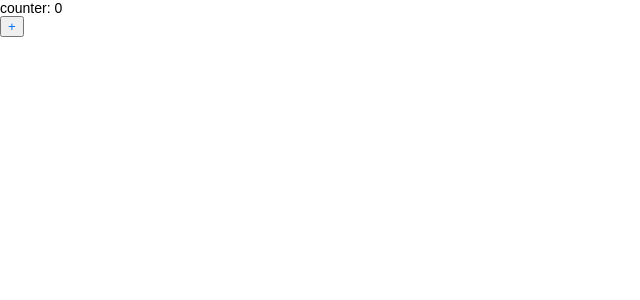
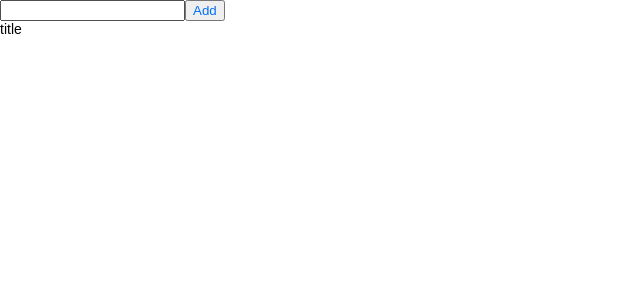
Before and after one commit to ssukim/boilerplate, a Next.js app in the folder nextjs-mobx/: page / in a window 1280 px wide. Shown: the top 300 px of the page, without its empty margins (0-640 px from the left). Built offline with nearby package versions, Linux system fonts and the light colour scheme.

Commit message:
todo mobx store 초기 연동

```diff
--- a/nextjs-mobx/src/components/Organisms/Alert/index.tsx
+++ /dev/null
@@ -1 +0,0 @@
-export { default } from './Alert';
--- /dev/null
+++ b/nextjs-mobx/src/components/Organisms/Todo/Todo.tsx
@@ -0,0 +1,57 @@
+import { observer } from 'mobx-react-lite';
+import { ChangeEvent, FormEvent, useCallback, useState } from 'react';
+import styled from 'styled-components';
+import { useTodoStore } from '../../../providers/RootStoreProvider';
+import { TodoHydration } from '../../../stores/TodoStore';
+import Button from '../../Atoms/Button';
+import Input from '../../Atoms/Input';
+
+function Todo() {
+    const store = useTodoStore();
+    const [formData, setFormData] = useState<TodoHydration>({
+        todoData: {
+            title: '',
+            description: '',
+        },
+    });
+
+    console.log(store.todo);
+
+    const onClickSubmit = useCallback(
+        (e: FormEvent<HTMLFormElement>) => {
+            e.preventDefault();
+            store.add(formData);
+            console.log('🚀 ~ file: Todo.tsx ~ line 22 ~ onClickSubmit ~ formData', formData);
+        },
+        [formData, store]
+    );
+
+    const onChange = useCallback(
+        (e: ChangeEvent<HTMLInputElement>) => {
+            const { value } = e.target;
+            const data = { ...formData };
+            data.todoData.title = value;
+
+            setFormData(data);
+        },
+        [formData]
+    );
+
+    return (
+        <form onSubmit={onClickSubmit}>
+            <Wrapper>
+                <Input name="title" onChange={onChange} />
+                <Button label={'Add'} type={'submit'} />
+            </Wrapper>
+            <div>
+                <div>{store.todo.todoData.title}</div>
+            </div>
+        </form>
+    );
+}
+
+const Wrapper = styled.div`
+    display: flex;
+`;
+
+export default observer(Todo);
--- /dev/null
+++ b/nextjs-mobx/src/components/Organisms/Todo/index.tsx
@@ -0,0 +1 @@
+export { default } from './Todo';
--- a/nextjs-mobx/src/pages/index.tsx
+++ b/nextjs-mobx/src/pages/index.tsx
@@ -2,7 +2,7 @@ import { GetServerSideProps, InferGetServerSidePropsType } from 'next';
 // import type { NextPage } from 'next';
 import Head from 'next/head';
 import { CMS_NAME } from '../lib/constants';
-import Counter from '../components/Molecules/Counter';
+import Todo from '../components/Organisms/Todo';
 
 export const getServerSideProps: GetServerSideProps = async (ctx) => {
     let start = 0;
@@ -30,7 +30,7 @@ export default function Index({ data }: InferGetServerSidePropsType<typeof getSe
             </Head>
 
             <main>
-                <Counter />
+                <Todo />
             </main>
 
             <footer></footer>
--- a/nextjs-mobx/src/providers/RootStoreProvider.tsx
+++ b/nextjs-mobx/src/providers/RootStoreProvider.tsx
@@ -20,6 +20,11 @@ export function useRootStore() {
 export function useCounterStore() {
     const { counterStore } = useRootStore();
     return counterStore;
+}
+
+export function useTodoStore() {
+    const { todoStore } = useRootStore();
+    return todoStore;
 }
 
 export function RootStoreProvider({
--- a/nextjs-mobx/src/stores/RootStore.ts
+++ b/nextjs-mobx/src/stores/RootStore.ts
@@ -1,13 +1,16 @@
 import { CounterHydration, CounterStore } from './CounterStore';
-
+import { TodoHydration, TodoStore } from './TodoStore';
 export type RootStoreHydration = {
     hydrationData?: CounterHydration;
+    todoHydrationData?: TodoHydration;
 };
 export class RootStore {
     counterStore: CounterStore;
+    todoStore: TodoStore;
 
     constructor() {
         this.counterStore = new CounterStore(this);
+        this.todoStore = new TodoStore(this);
     }
 
     hydrate(data: RootStoreHydration) {
--- /dev/null
+++ b/nextjs-mobx/src/stores/TodoStore.ts
@@ -0,0 +1,44 @@
+import { action, makeObservable, observable, runInAction } from 'mobx';
+import { RootStore } from './RootStore';
+
+export type TodoHydration = {
+    todoData: {
+        title: string;
+        description: string;
+    };
+};
+
+export class TodoStore {
+    root: RootStore;
+    todo: TodoHydration = {
+        todoData: {
+            title: 'title',
+            description: 'description',
+        },
+    };
+
+    constructor(root: RootStore) {
+        this.root = root;
+        makeObservable(this, {
+            add: action,
+            hydrate: action,
+            todo: observable,
+        });
+    }
+
+    add(todo: TodoHydration) {
+        this.addTodo(todo);
+    }
+
+    protected addTodo(todo: TodoHydration) {
+        runInAction(() => {
+            this.todo = todo;
+        });
+    }
+
+    hydrate(data?: TodoHydration) {
+        if (data) {
+            // this.title = data.title;
+        }
+    }
+}
```
Also changed, not shown: nextjs-mobx/src/components/Organisms/Alert/Alert.tsx (deleted, +0 -11 lines).
